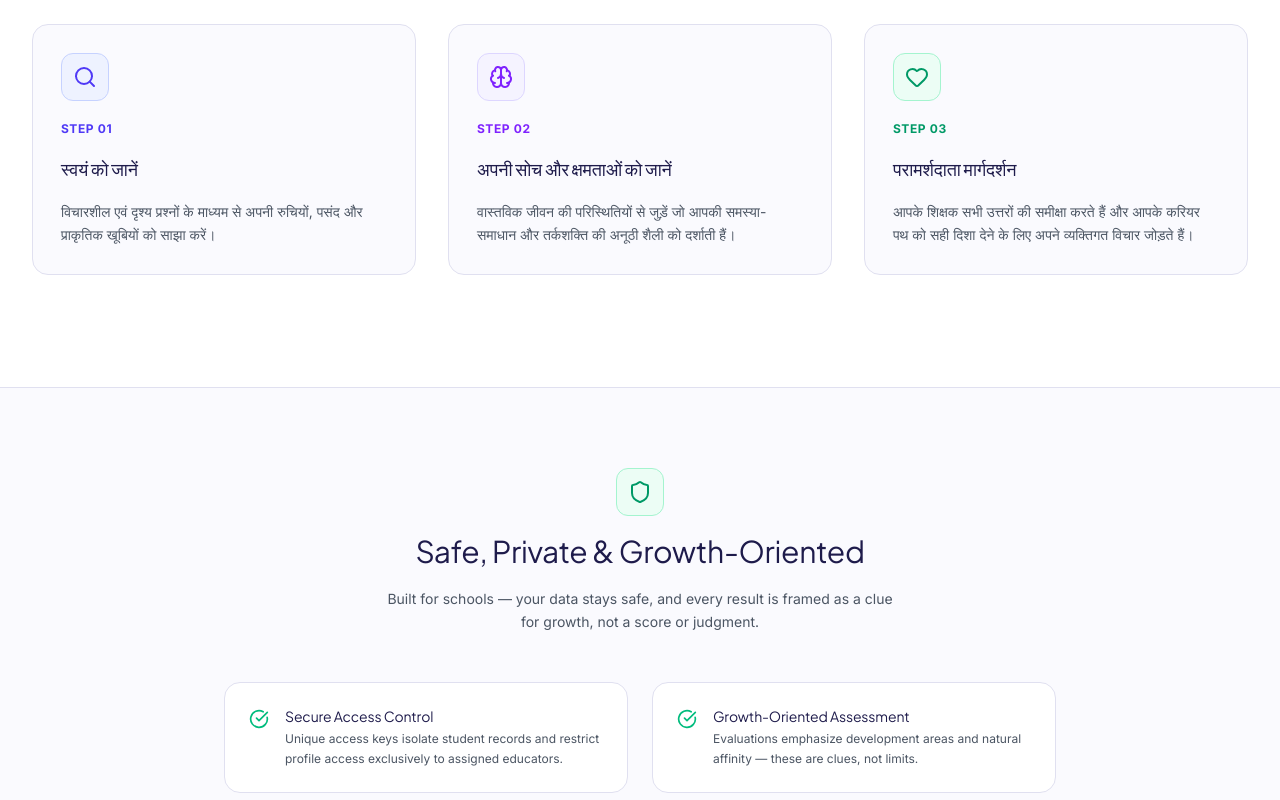
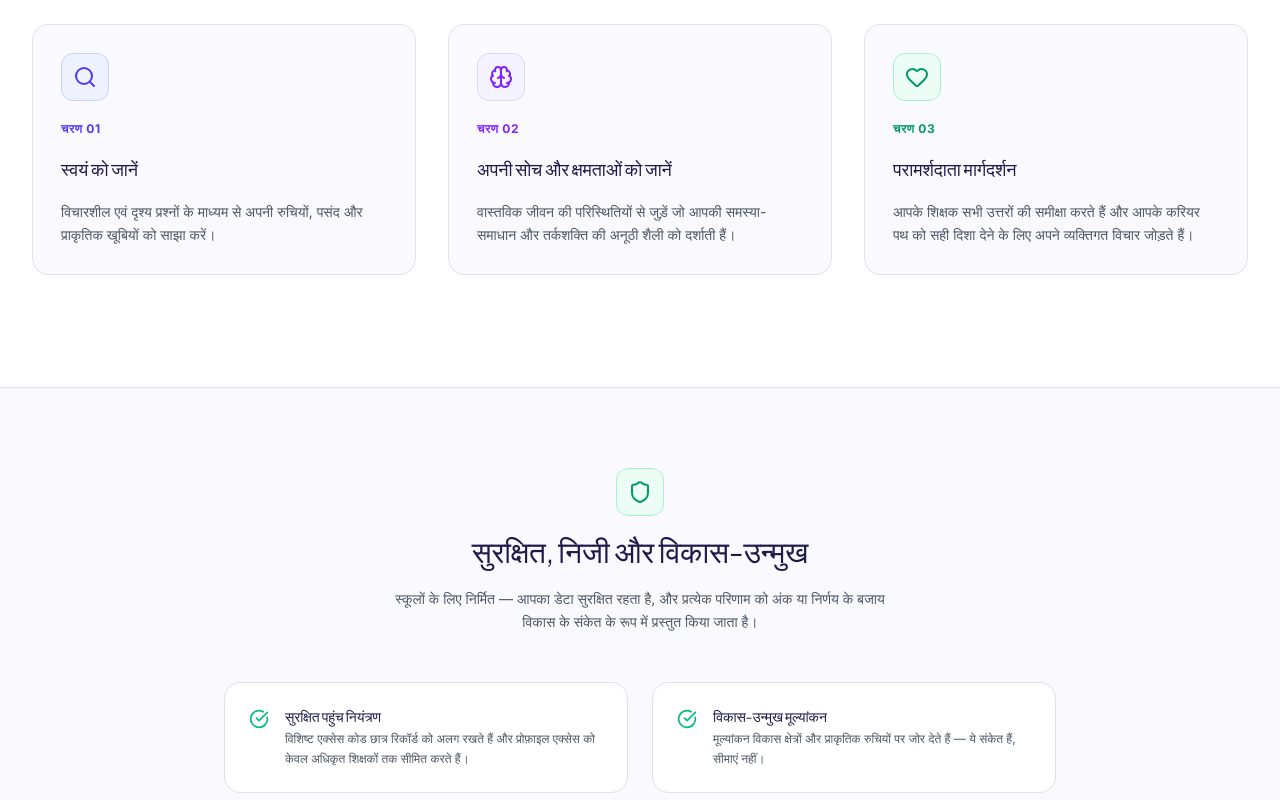
Before and after one commit to gnshx/Counselling-Tutor, a Next.js app: page / in a window 1280 px wide. Shown: the part 940-1740 px from the top of the page. Built offline with nearby package versions, Linux system fonts and the light colour scheme.

Commit message:
fix: ensure strict bilingual separation for trust section, header modal, and footers

```diff
--- a/src/app/login/page.tsx
+++ b/src/app/login/page.tsx
@@ -428,7 +428,9 @@ export default function AuthPage() {
       </main>
 
       <footer className="py-6 text-center text-xs text-[var(--color-text-muted)]">
-        Career Discovery & Counselling Platform • Secure Access
+        {language === 'hi'
+          ? 'करियर डिस्कवरी और काउंसलिंग प्लेटफॉर्म • सुरक्षित पहुंच'
+          : 'Career Discovery & Counselling Platform • Secure Access'}
       </footer>
     </div>
   );
--- a/src/app/page.tsx
+++ b/src/app/page.tsx
@@ -290,7 +290,7 @@ export default function Home() {
                     : item.color === 'violet' ? 'text-violet-600 dark:text-violet-400'
                     : 'text-emerald-600 dark:text-emerald-400'
                   }`}>
-                    Step {item.step}
+                    {language === 'hi' ? `चरण ${item.step}` : `Step ${item.step}`}
                   </div>
                   <h3 className="text-lg font-[var(--font-heading)] text-[var(--color-text-primary)]">{item.title}</h3>
                   <p className="text-sm text-[var(--color-text-secondary)] leading-relaxed">{item.desc}</p>
@@ -313,9 +313,13 @@ export default function Home() {
               <div className="w-12 h-12 rounded-xl bg-emerald-50 dark:bg-emerald-950/50 border border-emerald-200 dark:border-emerald-800/50 flex items-center justify-center mx-auto text-emerald-600 dark:text-emerald-400">
                 <Shield className="w-6 h-6" />
               </div>
-              <h2 className="text-2xl sm:text-3xl font-[var(--font-heading)] text-[var(--color-text-primary)]">Safe, Private & Growth-Oriented</h2>
+              <h2 className="text-2xl sm:text-3xl font-[var(--font-heading)] text-[var(--color-text-primary)]">
+                {language === 'hi' ? 'सुरक्षित, निजी और विकास-उन्मुख' : 'Safe, Private & Growth-Oriented'}
+              </h2>
               <p className="text-sm text-[var(--color-text-secondary)] max-w-lg mx-auto">
-                Built for schools — your data stays safe, and every result is framed as a clue for growth, not a score or judgment.
+                {language === 'hi'
+                  ? 'स्कूलों के लिए निर्मित — आपका डेटा सुरक्षित रहता है, और प्रत्येक परिणाम को अंक या निर्णय के बजाय विकास के संकेत के रूप में प्रस्तुत किया जाता है।'
+                  : 'Built for schools — your data stays safe, and every result is framed as a clue for growth, not a score or judgment.'}
               </p>
             </motion.div>
 
@@ -323,15 +327,27 @@ export default function Home() {
               <div className="flex gap-4 p-6 rounded-2xl border border-[var(--color-border-subtle)] bg-[var(--color-surface)]">
                 <CheckCircle className="w-5 h-5 text-emerald-500 shrink-0 mt-0.5" />
                 <div>
-                  <h4 className="font-semibold text-sm text-[var(--color-text-primary)]">Secure Access Control</h4>
-                  <p className="text-xs text-[var(--color-text-secondary)] mt-1 leading-relaxed">Unique access keys isolate student records and restrict profile access exclusively to assigned educators.</p>
+                  <h4 className="font-semibold text-sm text-[var(--color-text-primary)]">
+                    {language === 'hi' ? 'सुरक्षित पहुंच नियंत्रण' : 'Secure Access Control'}
+                  </h4>
+                  <p className="text-xs text-[var(--color-text-secondary)] mt-1 leading-relaxed">
+                    {language === 'hi'
+                      ? 'विशिष्ट एक्सेस कोड छात्र रिकॉर्ड को अलग रखते हैं और प्रोफ़ाइल एक्सेस को केवल अधिकृत शिक्षकों तक सीमित करते हैं।'
+                      : 'Unique access keys isolate student records and restrict profile access exclusively to assigned educators.'}
+                  </p>
                 </div>
               </div>
               <div className="flex gap-4 p-6 rounded-2xl border border-[var(--color-border-subtle)] bg-[var(--color-surface)]">
                 <CheckCircle className="w-5 h-5 text-emerald-500 shrink-0 mt-0.5" />
                 <div>
-                  <h4 className="font-semibold text-sm text-[var(--color-text-primary)]">Growth-Oriented Assessment</h4>
-                  <p className="text-xs text-[var(--color-text-secondary)] mt-1 leading-relaxed">Evaluations emphasize development areas and natural affinity — these are clues, not limits.</p>
+                  <h4 className="font-semibold text-sm text-[var(--color-text-primary)]">
+                    {language === 'hi' ? 'विकास-उन्मुख मूल्यांकन' : 'Growth-Oriented Assessment'}
+                  </h4>
+                  <p className="text-xs text-[var(--color-text-secondary)] mt-1 leading-relaxed">
+                    {language === 'hi'
+                      ? 'मूल्यांकन विकास क्षेत्रों और प्राकृतिक रुचियों पर जोर देते हैं — ये संकेत हैं, सीमाएं नहीं।'
+                      : 'Evaluations emphasize development areas and natural affinity — these are clues, not limits.'}
+                  </p>
                 </div>
               </div>
             </div>
@@ -341,7 +357,7 @@ export default function Home() {
 
       <footer className="bg-[var(--color-surface)] border-t border-[var(--color-border-subtle)] py-8 text-center">
         <p className="text-xs text-[var(--color-text-muted)]">
-          &copy; {new Date().getFullYear()} Career Discovery & Counselling Platform. All rights reserved.
+          &copy; {new Date().getFullYear()} {language === 'hi' ? 'करियर डिस्कवरी और काउंसलिंग प्लेटफॉर्म। सर्वाधिकार सुरक्षित।' : 'Career Discovery & Counselling Platform. All rights reserved.'}
         </p>
       </footer>
     </div>
--- a/src/components/teacher/Header.tsx
+++ b/src/components/teacher/Header.tsx
@@ -92,8 +92,12 @@ export function Header({ teacherName = 'Teacher', schoolName, onLogout }: Header
                   <LogOut className="w-5 h-5" />
                 </div>
                 <div>
-                  <h3 className="text-base font-[var(--font-heading)] text-[var(--color-text-primary)]">Confirm Logout</h3>
-                  <p className="text-xs text-[var(--color-text-secondary)]">Educator Session</p>
+                  <h3 className="text-base font-[var(--font-heading)] text-[var(--color-text-primary)]">
+                    {language === 'hi' ? 'लॉगआउट की पुष्टि करें' : 'Confirm Logout'}
+                  </h3>
+                  <p className="text-xs text-[var(--color-text-secondary)]">
+                    {language === 'hi' ? 'शिक्षक सत्र' : 'Educator Session'}
+                  </p>
                 </div>
               </div>
               <button
@@ -106,7 +110,9 @@ export function Header({ teacherName = 'Teacher', schoolName, onLogout }: Header
             </div>
 
             <p className="text-xs text-[var(--color-text-secondary)] leading-relaxed">
-              Are you sure you want to log out of the Educator Portal? Any unsaved feedback draft will be discarded.
+              {language === 'hi'
+                ? 'क्या आप निश्चित रूप से शिक्षक पोर्टल से लॉग आउट करना चाहते हैं? कोई भी सहेजा न गया फ़ीडबैक ड्राफ़्ट रद्द हो जाएगा।'
+                : 'Are you sure you want to log out of the Educator Portal? Any unsaved feedback draft will be discarded.'}
             </p>
 
             <div className="flex gap-3 justify-end pt-2">
@@ -117,7 +123,7 @@ export function Header({ teacherName = 'Teacher', schoolName, onLogout }: Header
                 className="px-4 py-2 text-xs font-semibold rounded-xl"
                 disabled={isLoggingOut}
               >
-                Cancel
+                {language === 'hi' ? 'रद्द करें' : 'Cancel'}
               </Button>
               <button
                 type="button"
@@ -125,7 +131,13 @@ export function Header({ teacherName = 'Teacher', schoolName, onLogout }: Header
                 disabled={isLoggingOut}
                 className="px-4 py-2 rounded-xl text-xs font-semibold bg-rose-600 hover:bg-rose-700 text-white shadow-xs transition-colors cursor-pointer disabled:opacity-50"
               >
-                {isLoggingOut ? 'Logging out...' : 'Confirm Logout'}
+                {isLoggingOut
+                  ? language === 'hi'
+                    ? 'लॉग आउट हो रहा है...'
+                    : 'Logging out...'
+                  : language === 'hi'
+                  ? 'लॉगआउट की पुष्टि करें'
+                  : 'Confirm Logout'}
               </button>
             </div>
           </div>
```
